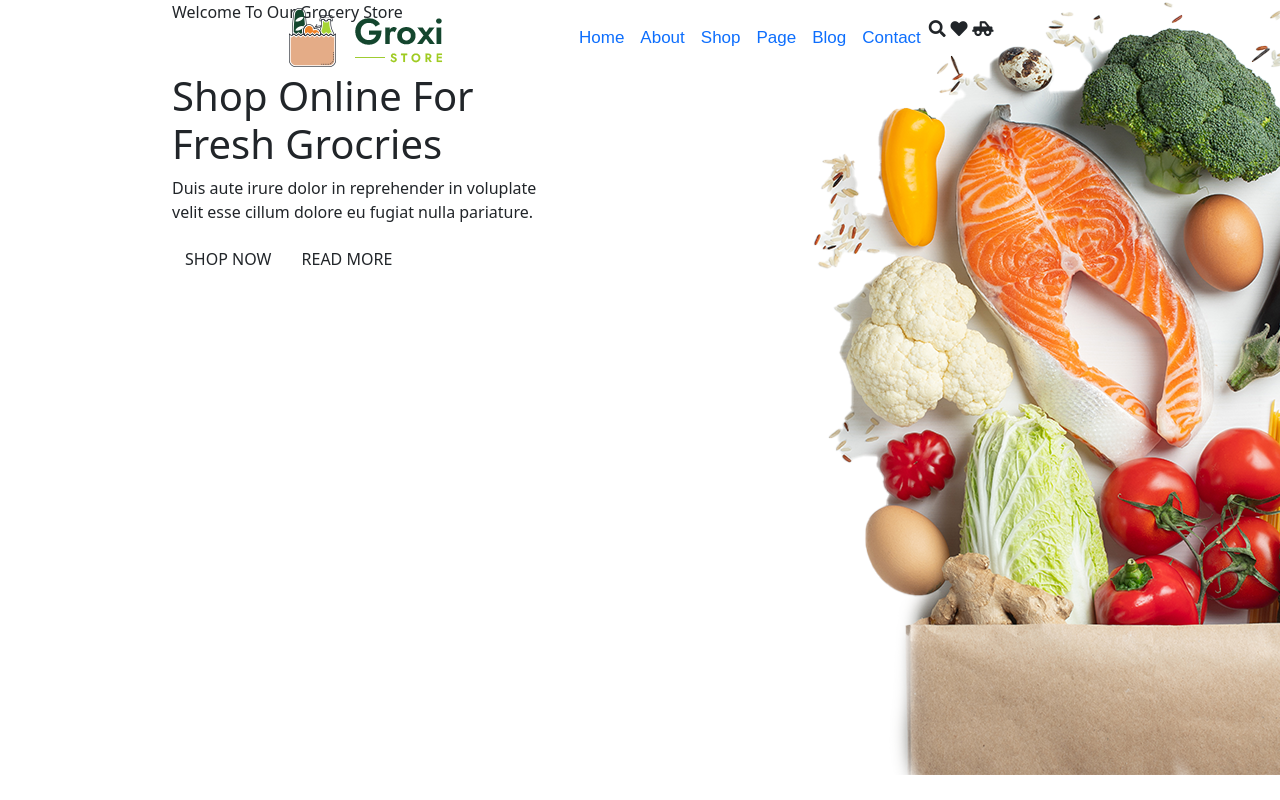
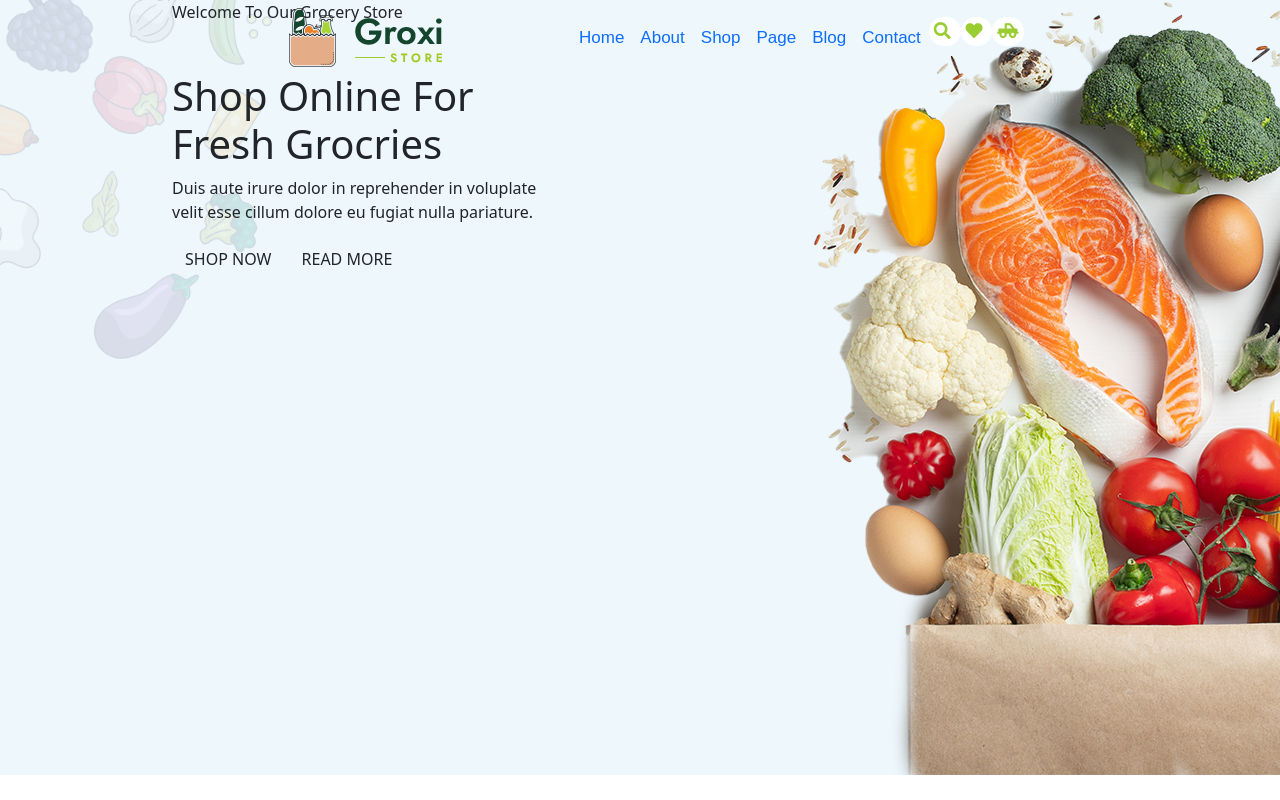
Before and after one commit to imranabbasi21/abc, a plain HTML site: page index.html in a window 1280 px wide. Shown: the top 800 px of the page. Drawn offline with nearby package versions, Linux system fonts and the light colour scheme.

Commit message:
top icons banner images cards css

```diff
--- a/style.css
+++ b/style.css
@@ -15,3 +15,37 @@
   .logo{
     margin-left: 35px;
   }
+
+  #home-banner{
+    background-image: url("./images/Banner.png");
+    background-repeat:no-repeat;
+    background-size:cover;
+  }
+  .top_icon{
+    color: yellowgreen;
+    padding:5px 5px 5px 5px  ;
+    background-color:white;
+    height:30px;
+    width:30px;
+    line-height:30px;
+    border-radius:100px;
+    }
+  .card-img-top
+  {
+   transform: scale(1);
+   transition: all 0.3s ease;
+   border-top-left-radius: calc(0.25rem - 1px);
+   border-top-right-radius: calc(0.25rem - 1px);
+}
+.card-img-top:hover{
+    transform: scale(1.1);
+  }
+  .top_icon{
+    color: yellowgreen;
+    padding:5px 5px 5px 5px  ;
+    background-color:white;
+    height:30px;
+    width:30px;
+    line-height:30px;
+    border-radius:100px;
+    }
```
